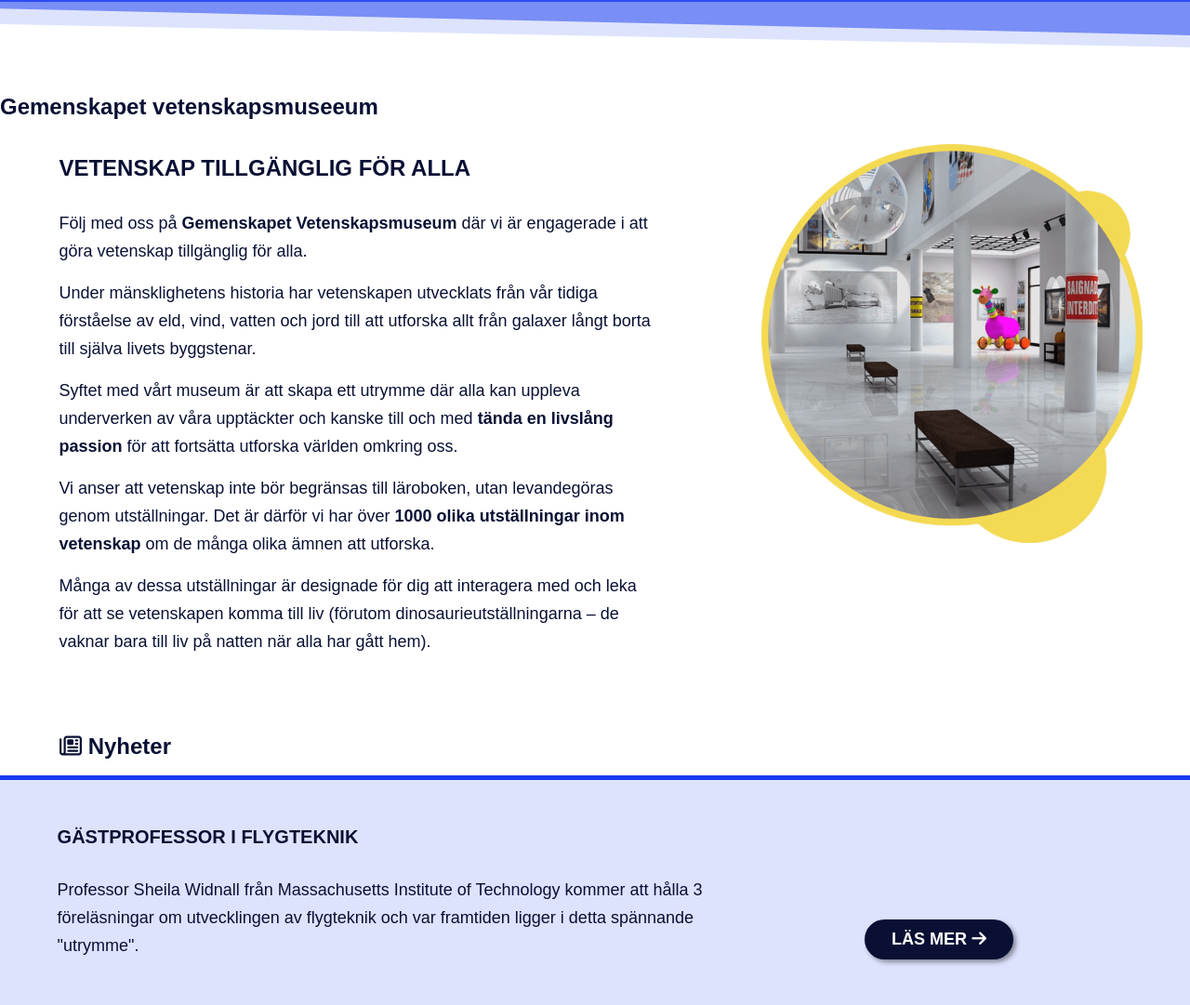
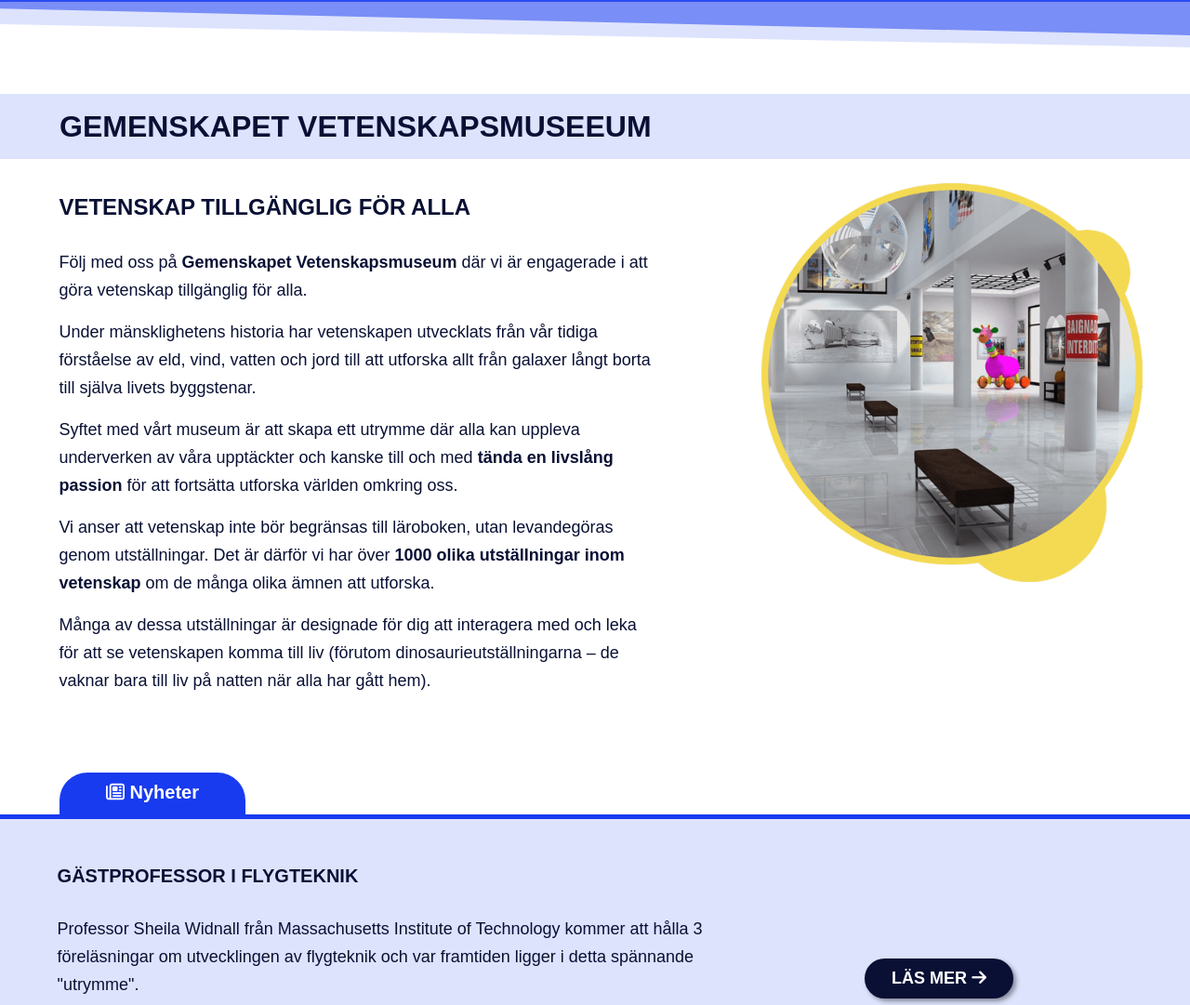
Before and after one commit to KatjaTurnsek/Semester-project-1, a plain HTML site: page index.html in a window 1280 px wide. Shown: the part 680-1761 px from the top of the page at 93% size. Drawn offline with Linux system fonts and the light colour scheme; a web font is replaced by a local one.

Commit message:
Update index.html

```diff
--- a/index.html
+++ b/index.html
@@ -51,7 +51,7 @@
             </section>
 
         <section class="page-content">
-            <h2>Gemenskapet vetenskapsmuseeum</h2>
+            <h2 class="bluebg-h2">Gemenskapet vetenskapsmuseeum</h2>
                 <article class="grid-parent-article">
                     <div class="article-left">
                         <h3>Vetenskap tillgänglig för alla</h3>
@@ -77,7 +77,7 @@
 
                 <article class="grid-parent-newsinfo">
                         <div class="newsinfo-top">
-                            <h2 class="newsinfo-title"><i class="fa-regular fa-newspaper fa-l"></i> Nyheter</h2>
+                            <h2 class="newsinfo-h2"><i class="fa-regular fa-newspaper fa-l"></i> Nyheter</h2>
                         </div>
                         <div class="newsinfo-left">
                             <h3 class="newsinfo-title-h3">Gästprofessor i flygteknik</h3>
```
